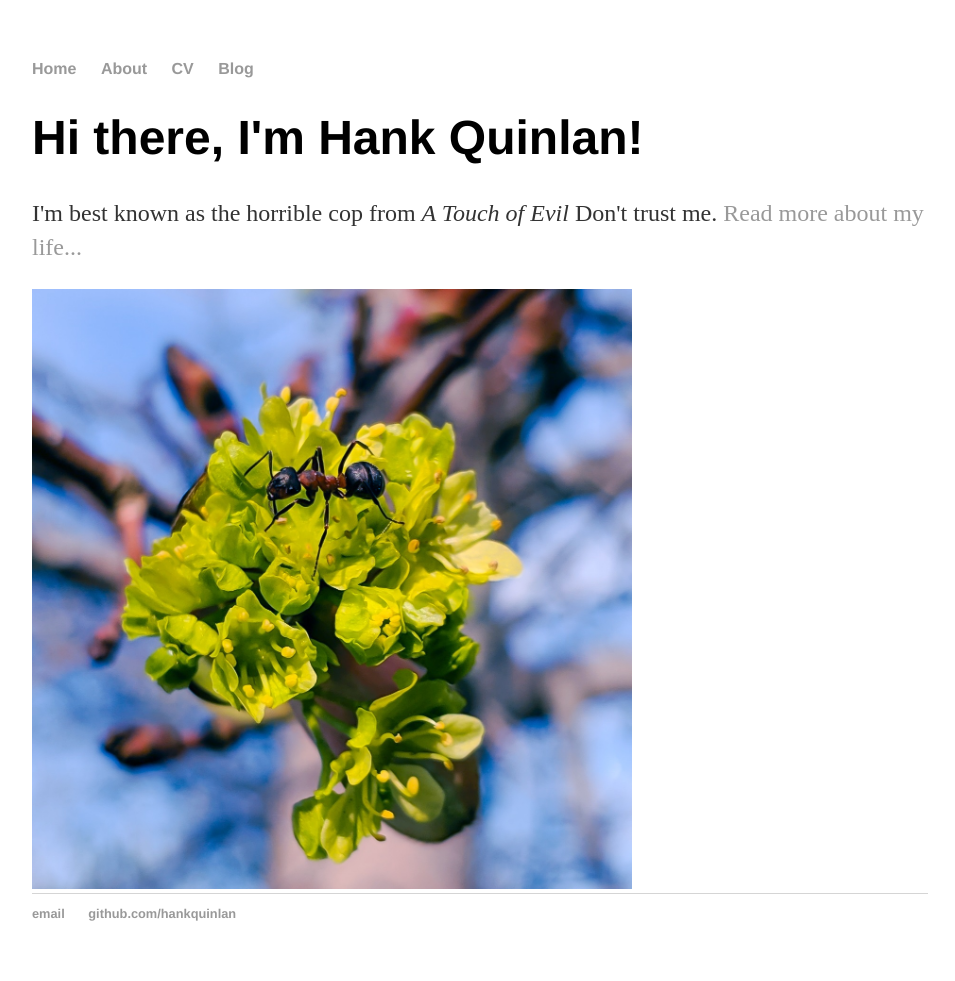
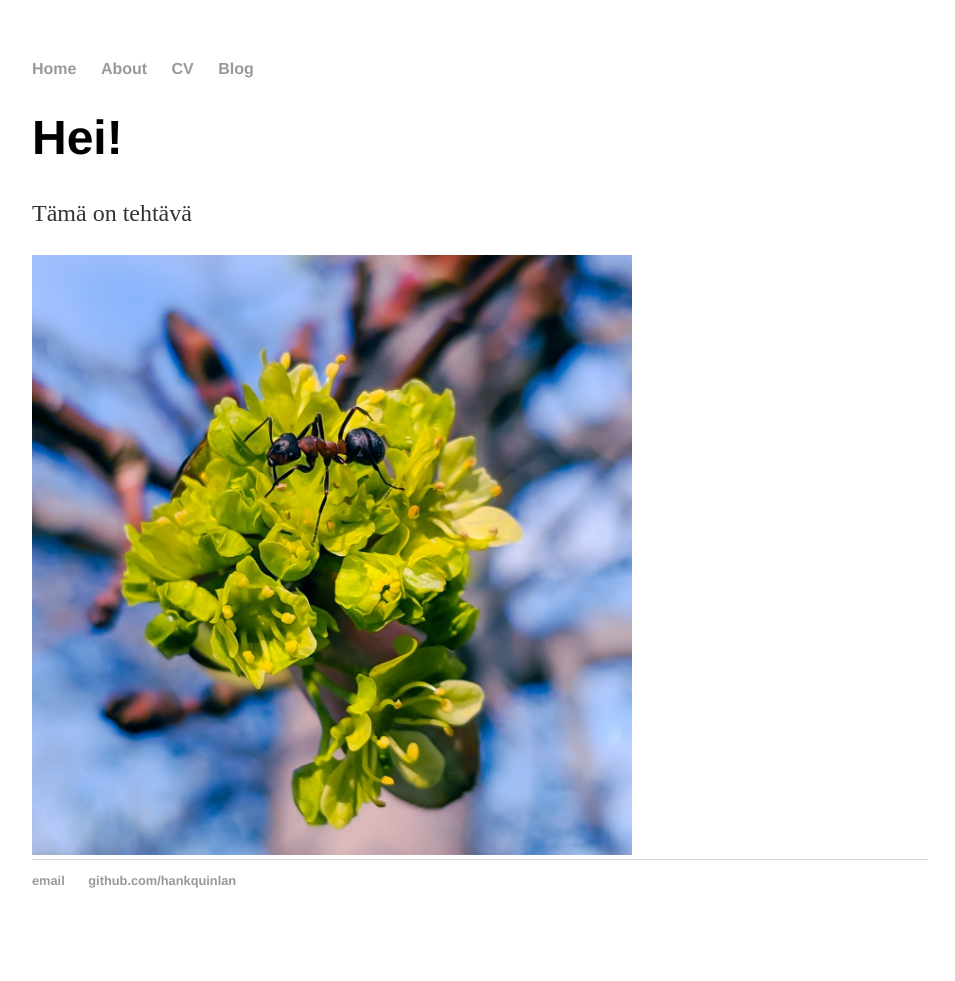
Before and after one commit to aaottlau/aaottlau.github.io, a Jekyll site: the page built from index.html, in a window 1280 px wide. Shown: the whole page, without its empty margins (160-1115 px from the left). Built offline with Jekyll 4.4.1, drawn with Linux system fonts in a browser that asks for light colours; after the commit the page ends 948 px from its top, so only the background shows below that.

Commit message:
Update index.html

```diff
--- a/index.html
+++ b/index.html
@@ -1,9 +1,9 @@
 ---
 layout: default
-title: Hank Quinlan, Horrible Cop
+title: 1. tehtävä
 ---
 <div class="blurb">
-	<h1>Hi there, I'm Hank Quinlan!</h1>
-	<p>I'm best known as the horrible cop from <em>A Touch of Evil</em> Don't trust me. <a href="/about">Read more about my life...</a></p>
+	<h1>Hei!</h1>
+	<p>Tämä on tehtävä</p>
 </div><!-- /.blurb -->
 <img src="muur.jpg" alt="Muurahainen" style="width:600px;height:600px;">
```
